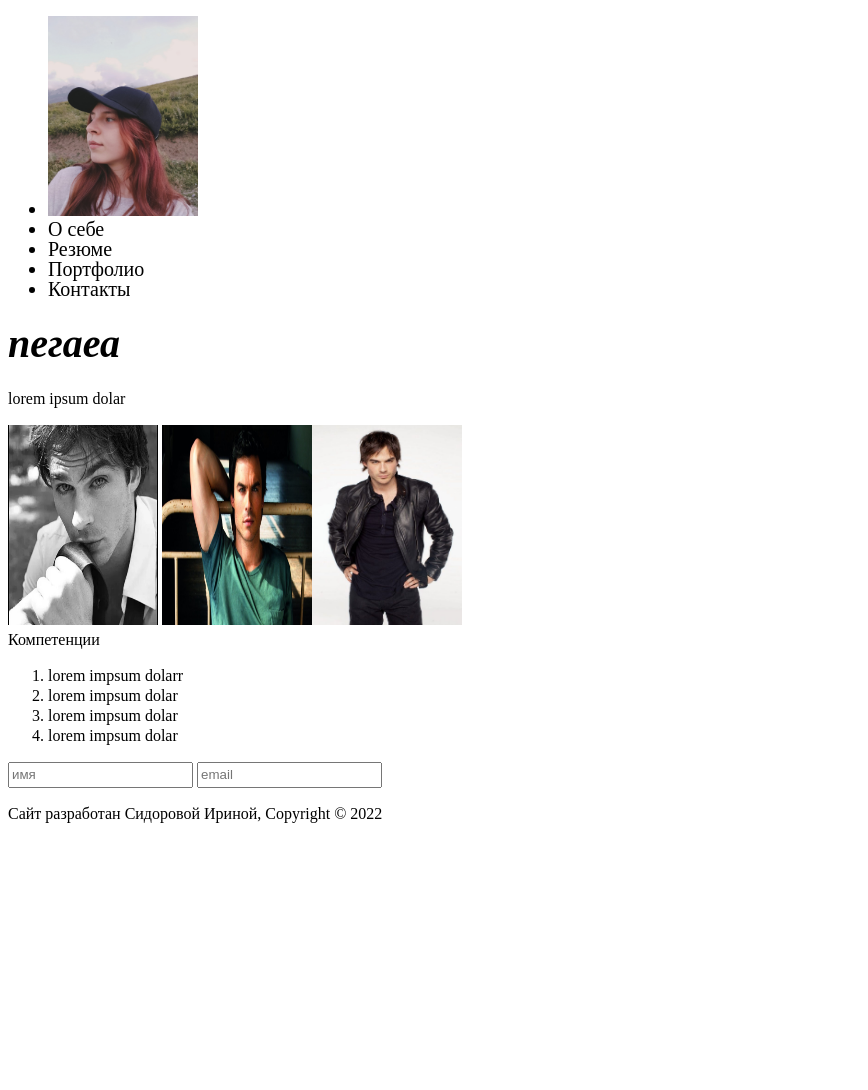
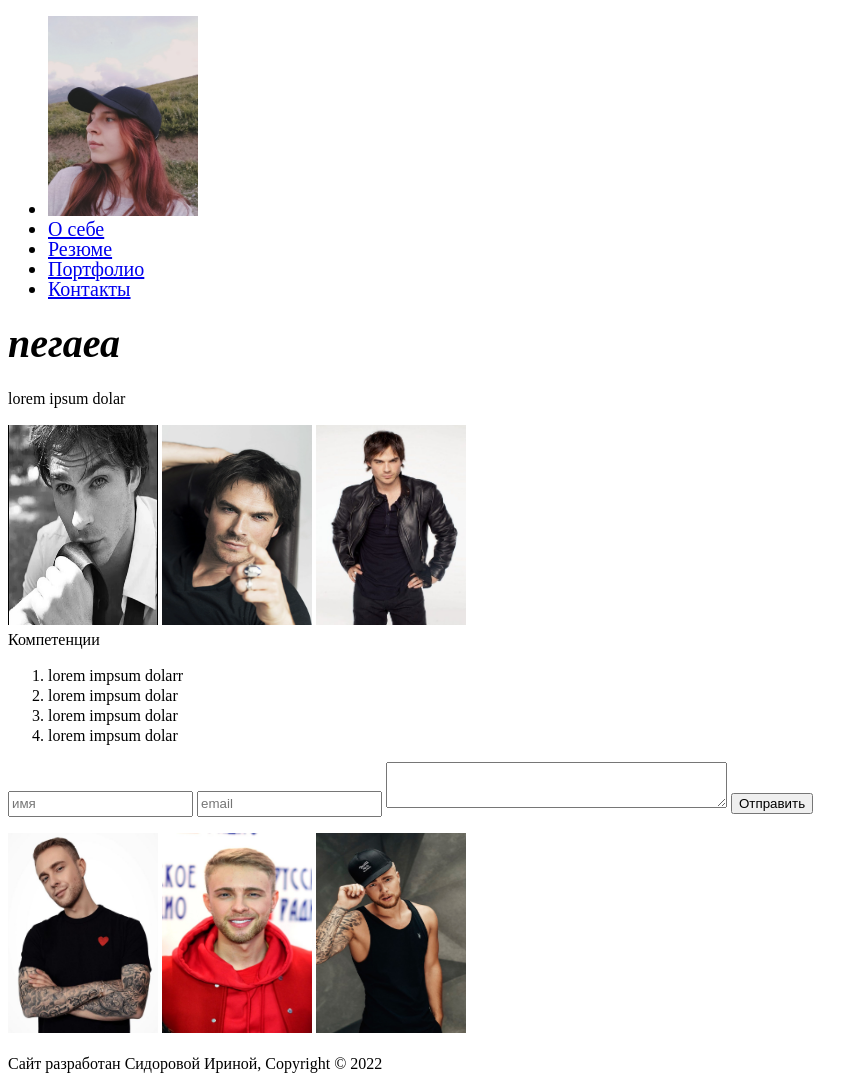
Before and after one commit to Irinnna28/WT_DZ, a plain HTML site: page DZ_1/index.html in a window 1280 px wide. Shown: the whole page, without its empty margins (0-868 px from the left). Before the commit the page ends 840 px from the top, so only its background shows below. Drawn offline with Linux system fonts and the light colour scheme.

Commit message:
Готово

```diff
--- a/DZ_1/index.html
+++ b/DZ_1/index.html
@@ -10,16 +10,16 @@
 <body>
     <ul>
         <li class="txt"><img class="kartinka" src= "./фото1.jpg"></li>
-        <li class="txt">О себе</li>
-        <li class="txt">Резюме</li>
-        <li class="txt">Портфолио</li>
-        <li class="txt">Контакты</li>
+        <li class="txt"><a href ="#my">О себе</a></li>
+        <li class="txt"><a href="#rez">Резюме</a></li>
+        <li class="txt"><a href = "#port">Портфолио</a></li>
+        <li class="txt"><a href="#credits">Контакты</a>
     </ul>
 <h1>
 <p class="txt1"> пегаеа</p>
 </h1>
-<p>lorem ipsum dolar</p>
-<p> <img class="kartinka" src="./йен1.jpg"> <img class="kartinka" src="./йен2.jpg"><img class="kartinka" src="./йен3.jpg">
+<p id = "my">lorem ipsum dolar</p>
+<p> <img class="kartinka" src="./йен1.jpg"> <img class="kartinka" src="./йен2.webp"> <img class="kartinka" src="./йен3.jpg">
     <br>Компетенции</p>
  <ol>
     <li>lorem impsum dolarr</li>
@@ -27,8 +27,13 @@
     <li>lorem impsum dolar</li>
     <li>lorem impsum dolar</li>
  </ol>
-<p> <input type="text" placeholder = "имя" name ="Имя">  <input type="email" placeholder = "email" name = "email" > </p>
+<p id="rez"> <input type="text" placeholder = "имя" name ="Имя">
+    <input type="email" placeholder = "email" name = "email" >
+    <textarea name="comment" cols="40" rows="2"></textarea>
+    <input name="example_button" type="button" value = "Отправить" />
+ </p>
+ <p id ="port"> <img class="kartinka2" src="./крид1.jpg"> <img class="kartinka2" src="./крид2.jpg"> <img class="kartinka2" src="./крид3.jpg">
 
- <p>Сайт разработан Сидоровой Ириной, Copyright &copy; 2022 </p>
+ <p id="credits">Сайт разработан Сидоровой Ириной, Copyright &copy; 2022 </p>
 </body>
 </html>
--- a/DZ_1/style.css
+++ b/DZ_1/style.css
@@ -1,5 +1,10 @@
 *{line-height: 20px;}
 .kartinka
+{
+    width: 150px;
+    height: 200px;
+}
+.kartinka2
 {
     width: 150px;
     height: 200px;
```
Also changed, not shown: DZ_1/йен2.webp (added), DZ_1/крид1.jpg (added), DZ_1/крид2.jpg (added), DZ_1/крид3.jpg (added).
